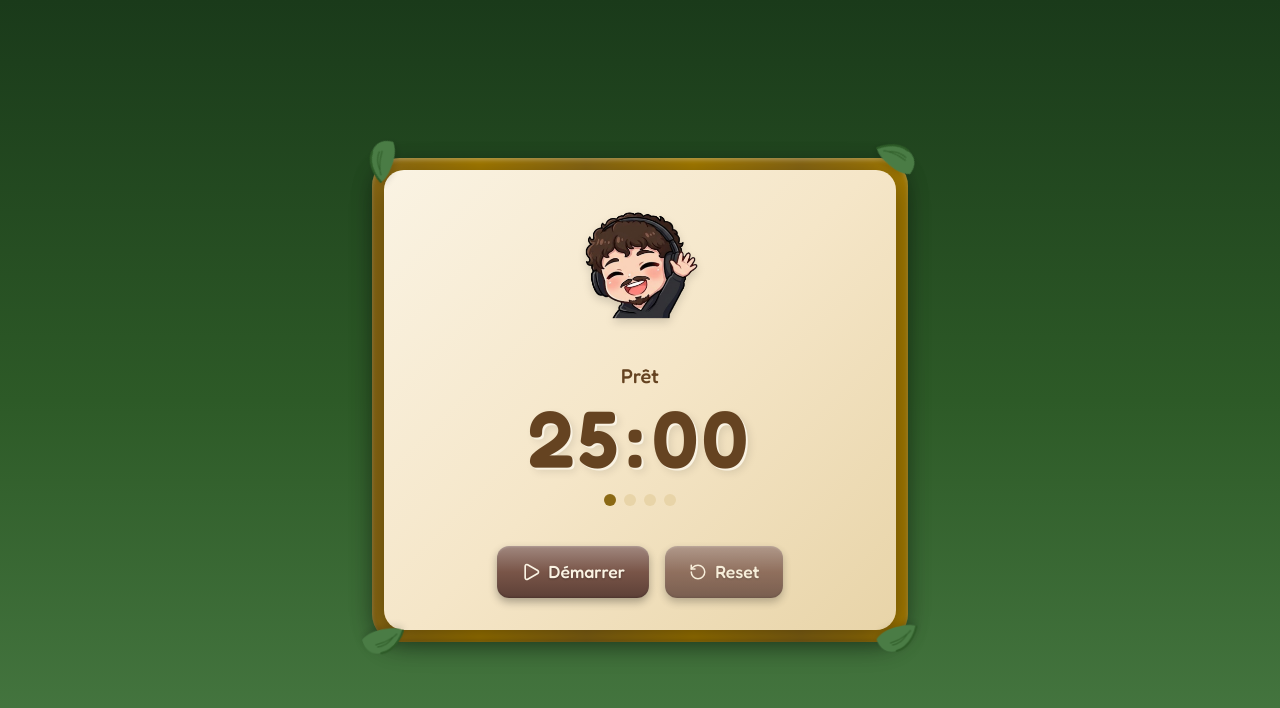
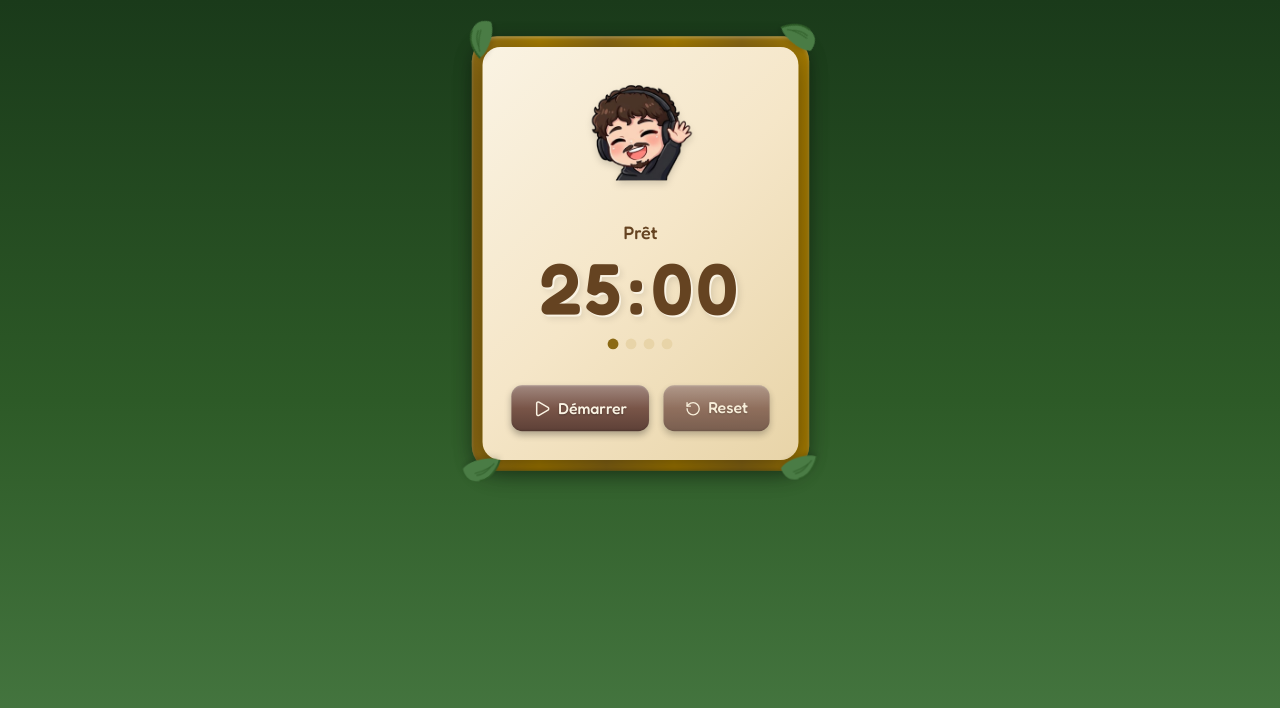
Before and after one commit to SweathX/Pomodoro-Hiiiddy, a Next.js app: page /overlay in a window 1280 px wide. Shown: the top 708 px of the page. Built offline with nearby package versions, Linux system fonts and the light colour scheme.

Commit message:
fix: scale timer overlay to fit properly

```diff
--- a/src/app/overlay/page.tsx
+++ b/src/app/overlay/page.tsx
@@ -4,8 +4,10 @@ import { Timer } from '@/components';
 
 export default function OverlayPage() {
   return (
-    <main className="min-h-screen flex items-center justify-center p-4 bg-transparent">
-      <Timer showStats={false} />
+    <main className="flex items-center justify-center p-6 bg-transparent">
+      <div className="scale-90 origin-center">
+        <Timer showStats={false} />
+      </div>
     </main>
   );
 }
```
